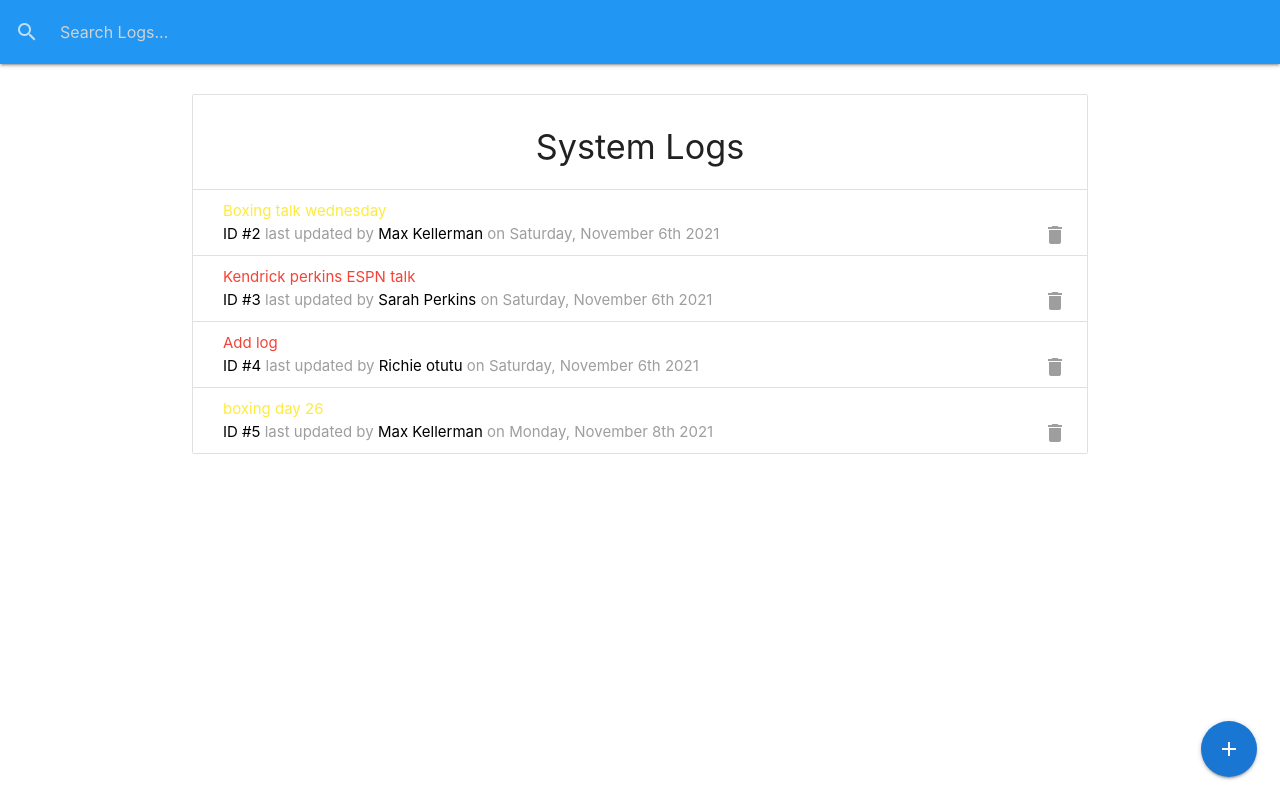
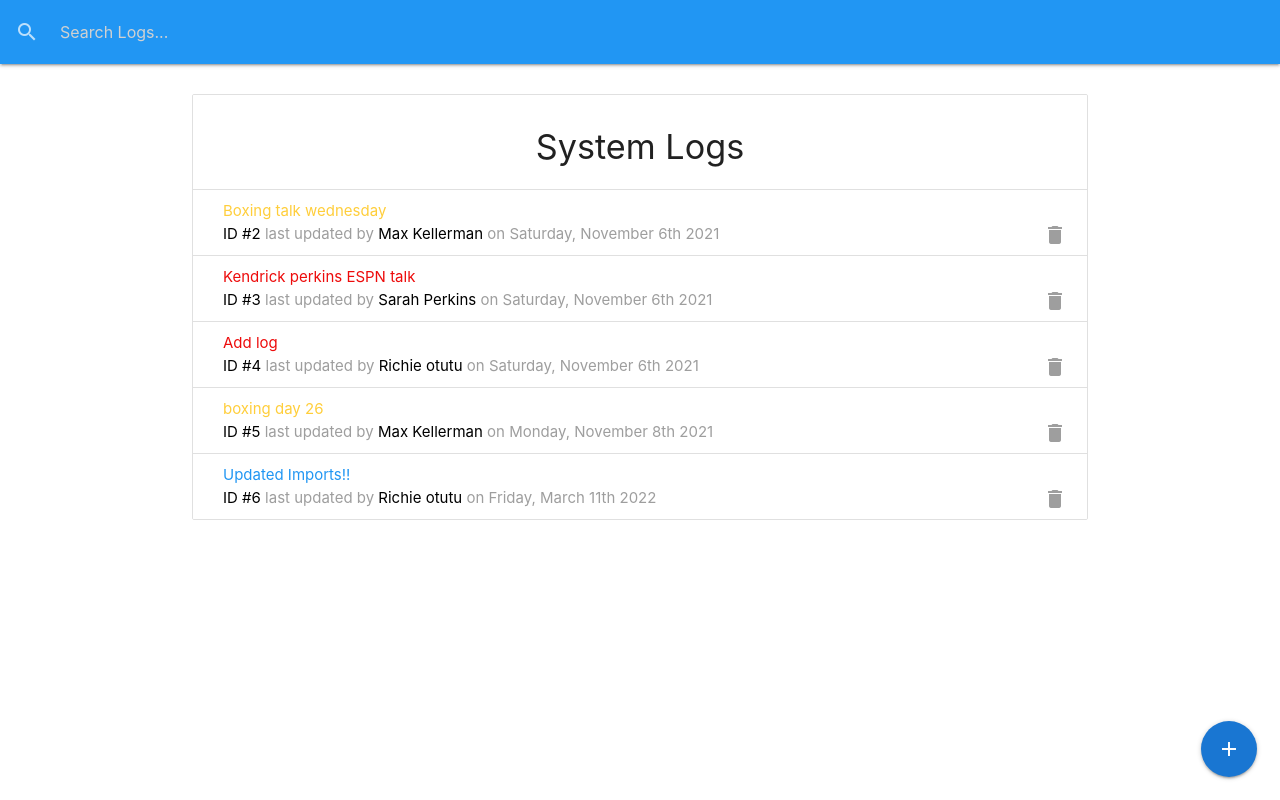
Before and after one commit to otutukingsley/it-logger, a React (Create React App) app: page / in a window 1280 px wide. Built offline with nearby package versions, Linux system fonts and the light colour scheme; data requests are answered from the project's data file.

Commit message:
updated colors

```diff
--- a/db.json
+++ b/db.json
@@ -27,6 +27,13 @@
       "tech": "Max Kellerman",
       "date": "2021-11-08T22:27:37.716Z",
       "id": 5
+    },
+    {
+      "message": "Updated Imports!!",
+      "type": "Done",
+      "tech": "Richie otutu",
+      "date": "2022-03-11T10:07:20.412Z",
+      "id": 6
     }
   ],
   "techs": [
--- a/src/App.css
+++ b/src/App.css
@@ -12,51 +12,56 @@
   height: 75%;
 }
 
-/* label > input[type='radio']:checked + * {
-  color: black;
-} */
-
-[type='radio']:checked + span:after,
-[type='radio'].red-text:checked + span:before,
-[type='radio'].red-text:checked + span:after {
-  border: 2px solid #f44336;
+[type="radio"]:checked + span:after,
+[type="radio"].red-text:checked + span:before,
+[type="radio"].red-text:checked + span:after {
+  border: 2px solid #ed0b0b;
 }
 
-[type='radio'].red-text:checked + span {
-  color: #f44336;
+[type="radio"].red-text:checked + span {
+  color: #ed0b0b;
 }
 
-[type='radio']:checked + span:after,
-[type='radio'].red-text:checked + span:after {
-  background-color: #f44336;
+[type="radio"]:checked + span:after,
+[type="radio"].red-text:checked + span:after {
+  background-color: #ed0b0b;
 }
 
-[type='radio']:checked + span:after,
-[type='radio'].green-text:checked + span:before,
-[type='radio'].green-text:checked + span:after {
+[type="radio"]:checked + span:after,
+[type="radio"].green-text:checked + span:before,
+[type="radio"].green-text:checked + span:after {
   border: 2px solid #2196f3;
 }
 
-[type='radio'].green-text:checked + span {
+[type="radio"].green-text:checked + span {
   color: #2196f3;
 }
 
-[type='radio']:checked + span:after,
-[type='radio'].green-text:checked + span:after {
+[type="radio"]:checked + span:after,
+[type="radio"].green-text:checked + span:after {
   background-color: #2196f3;
 }
 
-[type='radio']:checked + span:after,
-[type='radio'].yellow-text:checked + span:before,
-[type='radio'].yellow-text:checked + span:after {
-  border: 2px solid #ffeb3b;
+[type="radio"]:checked + span:after,
+[type="radio"].yellow-text:checked + span:before,
+[type="radio"].yellow-text:checked + span:after {
+  border: 2px solid #ffce3b;
 }
 
-[type='radio'].yellow-text:checked + span {
-  color: #ffeb3b;
+[type="radio"].yellow-text:checked + span {
+  color: #ffce3b;
 }
 
-[type='radio']:checked + span:after,
-[type='radio'].yellow-text:checked + span:after {
-  background-color: #ffeb3b;
+[type="radio"]:checked + span:after,
+[type="radio"].yellow-text:checked + span:after {
+  background-color: #ffce3b;
 }
+.red-t {
+  color: #ed0b0b;
+}
+.yellow-t {
+  color: #ffce3b;
+}
+.blue-t {
+  color: #2196f3;
+}
--- a/src/components/Logs/AddLogModal.js
+++ b/src/components/Logs/AddLogModal.js
@@ -14,6 +14,7 @@ const AddLogModal = ({ addLog, techObj, getTechs }) => {
 
   useEffect(() => {
     getTechs()
+    //eslint-disable-next-line
   }, [])
 
   const onSubmit = () => {
--- a/src/components/Logs/LoggerItem.js
+++ b/src/components/Logs/LoggerItem.js
@@ -23,11 +23,11 @@ const LoggerItem = ({ log, deleteLog, setCurrent }) => {
           href="#edit-log-modal"
           className={`modal-trigger ${
             log.type === "Needs attention"
-              ? "red-text"
+              ? "red-t"
               : log.type === "In progress"
-              ? "yellow-text"
+              ? "yellow-t"
               : log.type === "Done"
-              ? "blue-text"
+              ? "blue-t"
               : ""
           }`}
         >
```
